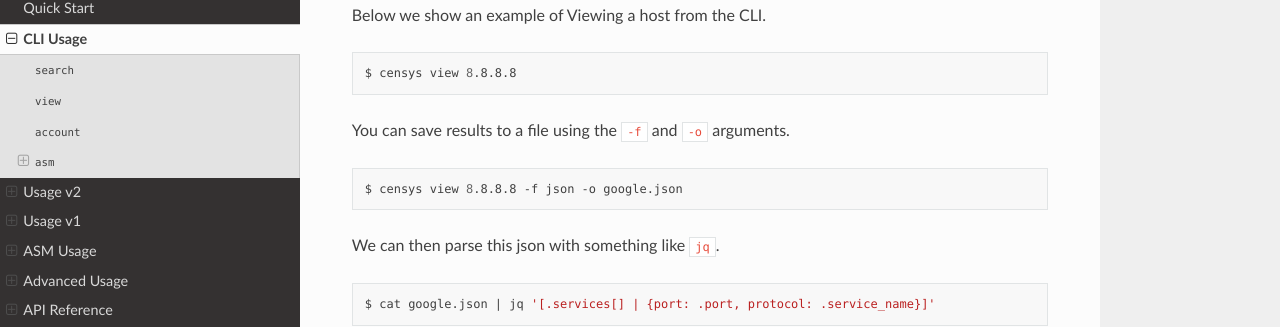
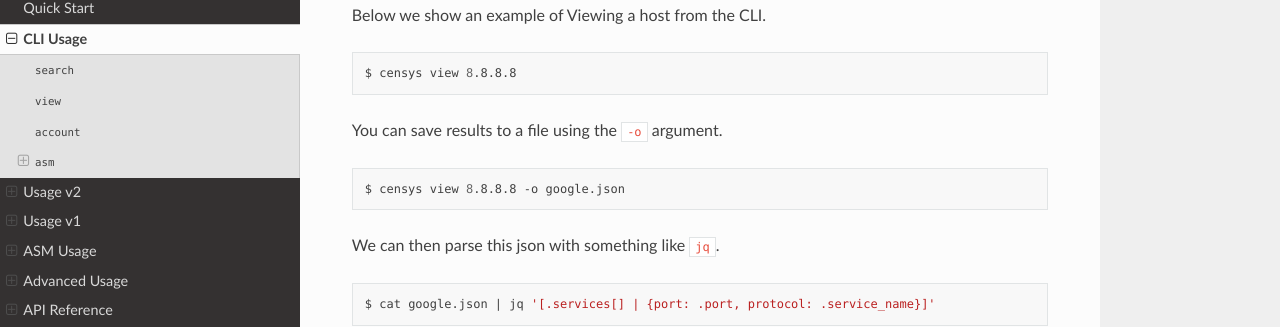
Before and after one commit to censys/censys-python, a Sphinx documentation site: the page built from docs/usage-cli.rst, in a window 1280 px wide and 900 px high, scrolled down 757 px. Shown: the part 137-464 px from the top of the window. Built offline with Sphinx 7.4.7 and the Read the Docs theme 2.0.0, drawn with Linux system fonts in a browser that asks for light colours; the version number is read from the project's files by our own code.

Commit message:
update CLI

```diff
--- a/docs/usage-cli.rst
+++ b/docs/usage-cli.rst
@@ -44,11 +44,11 @@
 
     censys view 8.8.8.8
 
-You can save results to a file using the ``-f`` and ``-o`` arguments.
+You can save results to a file using the ``-o`` argument.
 
 .. prompt:: bash
 
-    censys view 8.8.8.8 -f json -o google.json
+    censys view 8.8.8.8 -o google.json
 
 We can then parse this json with something like ``jq``.
 
```
